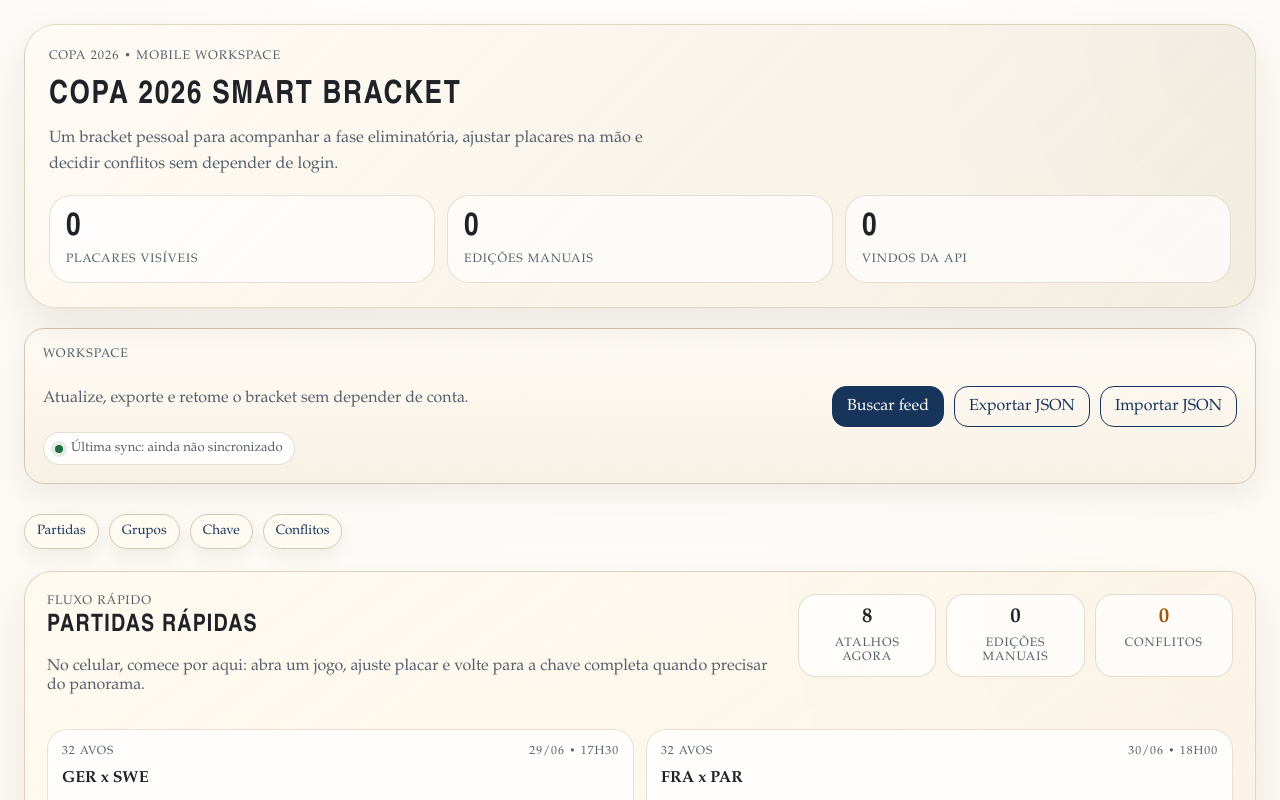
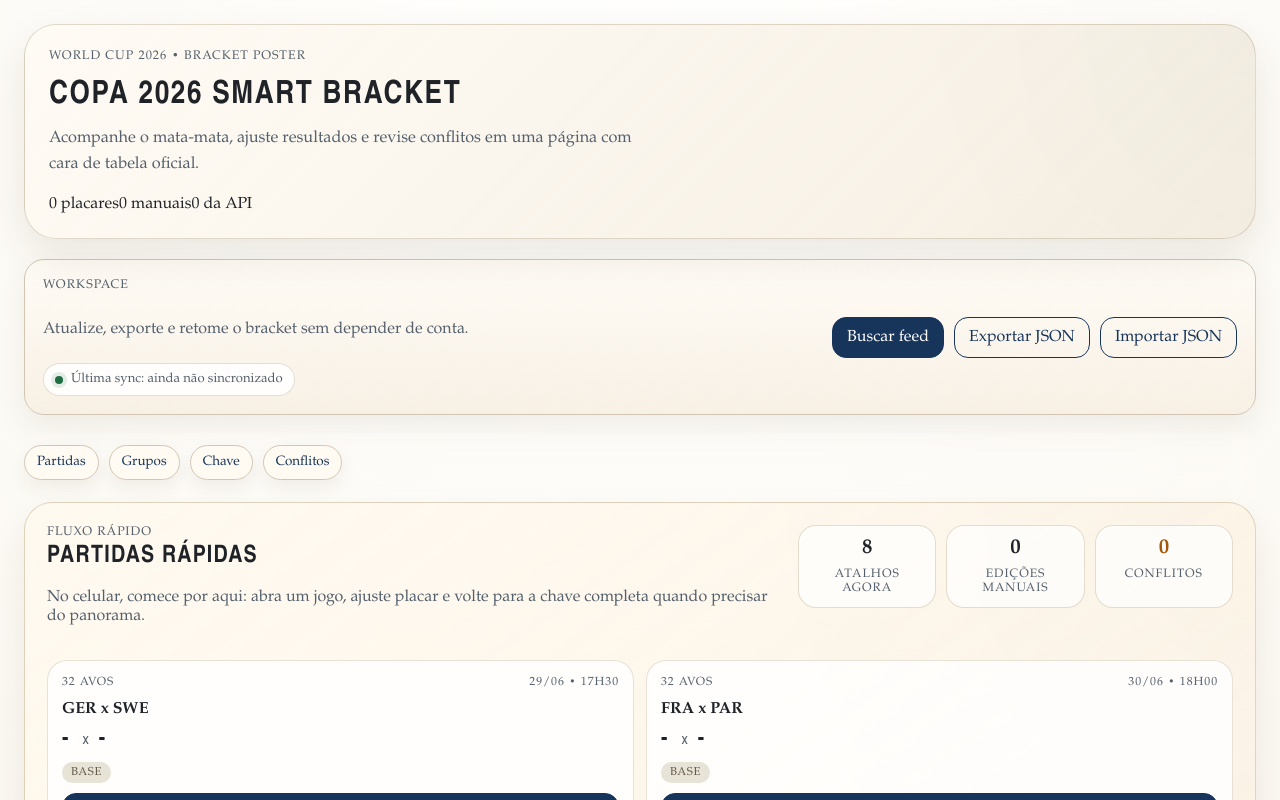
Before and after one commit to WellingtonFilho7/copa-2026-smart-bracket-v2, a React (Vite) app: page / in a window 1280 px wide. Shown: the top 800 px of the page. Built offline with nearby package versions, Linux system fonts and the light colour scheme.

Commit message:
Refine poster-style home framing

```diff
--- a/src/App.tsx
+++ b/src/App.tsx
@@ -171,26 +171,17 @@ export default function App() {
     <main className="app-shell">
       <header className="hero">
         <div className="hero-copy">
-          <p className="eyebrow">Copa 2026 • mobile workspace</p>
+          <p className="eyebrow">World Cup 2026 • bracket poster</p>
           <h1>Copa 2026 Smart Bracket</h1>
           <p className="hero-lead">
-            Um bracket pessoal para acompanhar a fase eliminatória, ajustar placares na mão e
-            decidir conflitos sem depender de login.
+            Acompanhe o mata-mata, ajuste resultados e revise conflitos em uma página com cara
+            de tabela oficial.
           </p>
         </div>
-        <div className="hero-stats" aria-label="Resumo da home">
-          <div className="hero-stat">
-            <strong>{filledMatchCount}</strong>
-            <span>placares visíveis</span>
-          </div>
-          <div className="hero-stat">
-            <strong>{manualMatchCount}</strong>
-            <span>edições manuais</span>
-          </div>
-          <div className="hero-stat">
-            <strong>{feedMatchCount}</strong>
-            <span>vindos da API</span>
-          </div>
+        <div className="hero-ribbon" aria-label="Resumo da home">
+          <span>{filledMatchCount} placares</span>
+          <span>{manualMatchCount} manuais</span>
+          <span>{feedMatchCount} da API</span>
         </div>
       </header>
 
```
Also changed, not shown: 1 other file (tests, documents, lock files or other folders).
